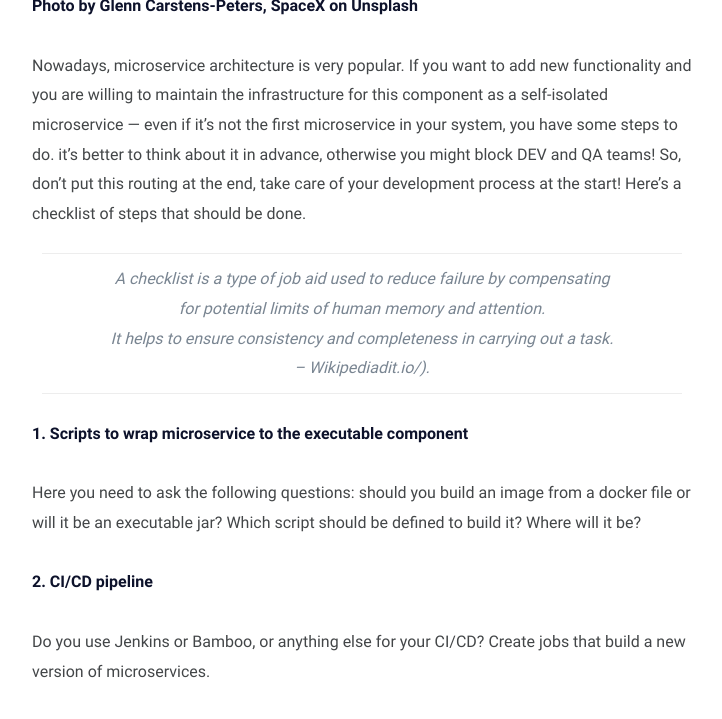
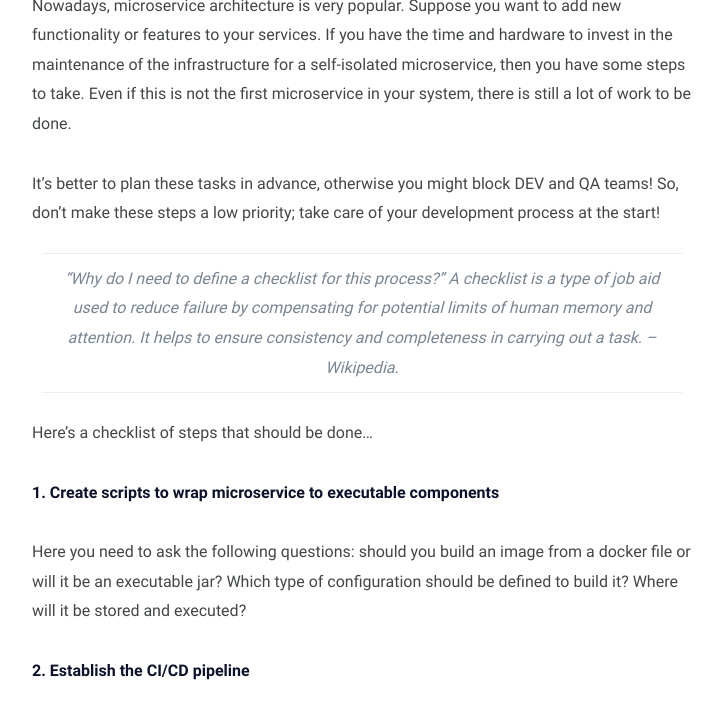
Before and after one commit to irenkamalova/irenkamalova.github.io, a Jekyll site: the page built from _posts/2020-12-03-checklist-to-launch-new-microservice.md, in a window 1280 px wide and 1400 px high, scrolled down 488 px, cut to the strip 264-985 px from the top of the window. Shown: the whole strip, without its empty margins (278-1000 px from the left). Built offline with Jekyll 4.4.1, drawn with Linux system fonts in a browser that asks for light colours; some of the changed text lies outside the part shown.

Commit message:
Launch microservice - second version
Signed-off-by: irenkamalova <iren.kamalova@gmail.com>

```diff
--- a/_posts/2020-12-03-checklist-to-launch-new-microservice.md
+++ b/_posts/2020-12-03-checklist-to-launch-new-microservice.md
@@ -1,4 +1,3 @@
-
 ---
 categories: article
 ---
@@ -6,49 +5,62 @@ categories: article
 
 [**Photo by Glenn Carstens-Peters,**](https://unsplash.com/photos/RLw-UC03Gwc) [**SpaceX**](https://unsplash.com/photos/OHOU-5UVIYQ) [**on Unsplash**](https://unsplash.com/photos/RLw-UC03Gwc)
 
-Nowadays, microservice architecture is very popular. If you want to add new functionality and you are willing to maintain the infrastructure for this component as a self-isolated microservice — even if it’s not the first microservice in your system, you have some steps to do. it’s better to think about it in advance, otherwise you might block DEV and QA teams! So, don’t put this routing at the end, take care of your development process at the start! Here’s a checklist of steps that should be done.
+Nowadays, microservice architecture is very popular. Suppose you want to add new functionality or features to your services. If you have the time and hardware to invest in the maintenance of the infrastructure for a self-isolated microservice, then you have some steps to take. Even if this is not the first microservice in your system, there is still a lot of work to be done.
 
-> A checklist is a type of job aid used to reduce failure by compensating
-  for potential limits of human memory and attention.
-  It helps to ensure consistency and completeness in carrying out a task.
-> -- <cite>Wikipedia</cite>dit.io/).
+It’s better to plan these tasks in advance, otherwise you might block DEV and QA teams! So, don’t make these steps a low priority; take care of your development process at the start!
 
-**1. Scripts to wrap microservice to the executable component**
+> “Why do I need to define a checklist for this process?”
+> A checklist is a type of job aid used to reduce failure by compensating for potential limits of human memory and attention. It helps to ensure consistency and completeness in carrying out a task.
+> -- <cite>Wikipedia</cite>.
 
-Here  you need to ask the following questions: should you build an image from a docker file or will it be an executable jar? Which script should be defined to build it? Where will it be?
+Here’s a checklist of steps that should be done…
 
-**2. CI/CD pipeline**
+**1. Create scripts to wrap microservice to executable components**
 
-Do you use Jenkins or Bamboo, or anything else for your CI/CD? Create jobs that build a new version of microservices.
+Here you need to ask the following questions: should you build an image from a docker file or will it be an executable jar? Which type of configuration should be defined to build it? Where will it be stored and executed?
 
-**3. Create jobs that run tests**
+**2. Establish the CI/CD pipeline**
+
+Do you use Jenkins, Bamboo or something else for your CI/CD? Define jobs that build a new version of existing microservices and re-deploy them.
+
+**3. Set up jobs that run tests**
 
 ![Image for post](https://miro.medium.com/max/898/1*VkyECAfcc9olrvesbqlA2w.png)
 
 Green tests!
 
-There should be one job for unit tests and the one for integration tests. The one for unit tests should be built on every pull request to prevent from merging untested code. The one for integration tests should run every night and check only one “develop” branch. That’s advice for saving resources in your CI/CD environment.
+There should be one job for unit tests and the one for integration tests. The job for unit tests should be executed upon every pull request, to prevent from merging untested code. The job for integration tests should run every night. Each integration test should check only one “develop” branch; do not make the error of overloading your system by running checks on multiple branches! This advice will save valuable resources in your CI/CD environment.
 
-**4. Properly define resources for your integration tests**
+**4.  Properly define resources for your integration tests**
 
 
 ![Image for post](https://miro.medium.com/max/1250/0*U5g-d01rjnWemnS-)
 
 [**Photo by Zoe Schaeffer on Unsplash**](https://unsplash.com/photos/H0iAXFekiWo)
 
+
 You have three possibilities for these tests:
 
--   Service connects to UAT environment
+-   Service connects to ‘user acceptance testing’ (UAT) environment.
 
-In this case, you should define access from CI/CD environment to UAT. Also, you should be able to support requirable services on UAT for the whole time. (constantly) If you don’t have a prod environment, that case probably is not for you.
+
+In this case you should define access from CI/CD environment to UAT. Also, you should be able to support required services on UAT consistently throughout the testing cycle. In the case that you don’t have a production (PROD) environment, this option is probably not for you.
 
 -   Service connects to containers in the CI/CD environment.
 
-For example, every job on the start of launching requirable services from docker files in containers. Your service has access to them on even the local host.
 
--   Service use test framework docker container.
+In this case, the application is launched from "DockerContainer". Your service has access to these containers on the local host.
 
-Probably, the most comfortable way for development: integration tests can be easily maintained in a  _dev_ environment. But you need 1) a possibility from your CI/CD environment for downloading your test’s docker images; 2) they shouldn’t interfere with the existing CI/CD environment.
+-   Service uses test framework docker container.
+
+
+This is probably the most comfortable method for development. Integration tests can be easily maintained in a development (DEV)  environment.
+
+However, you need:
+
+1.  Possibility for your CI/CD environment to download your test’s docker images.
+
+2.  Test containers shouldn’t interfere with the existing CI/CD environment.
 
 **5. Link your repository to the CI/CD environment**
 
@@ -61,22 +73,25 @@ This step shouldn’t be missed. Set rules which allow you to merge safely into
 
 **6. Provide automated deployment to your environment**
 
-This step is important. Let your developers only merge new code and see results in the  _dev_ environment without any other manipulations!
+Create the continuous deployment of new code by running configuration management or infrastructure as a code (IaC). In an ideal scenario, developers would focus solely on creating new code and thereafter be able to merge and test it, without any redundant actions.
 
-**7. Create jobs which deploy service to different environments**
+**7. Create jobs which deploy services to different environments**
 
--   The one for the UAT environment
--   The one for the PROD environment
--   For the ideal case — the one for the DEV environment…
--   For the perfect case — the one for the PRE-PROD/STAGE environment!
+-   A job for UAT environment
+-   A job for PROD environment
+-   In an ideal scenario  —  a job for DEV environment…
+-   In a perfect scenario  —  a job for PRE-PROD/STAGE environment!
 
-**8. Scalability of service**
+**8. Scalability of services**
 
-Once you deployed your microservice, think about how you’re going to support a high rate of the  [RPS](https://en.wikipedia.org/wiki/Queries_per_second#:~:text=Queries%20per%20second%20(QPS)%20is,requests%20per%20second%20(RPS).)  level and load balancing? Should there be several services or should there be a property to execute several threads? How does it affect resources in your system? Do you have enough CPU and memory? Put notes about how much this service is consuming for now.
+Once you deployed your microservice, think about how you’re going to support a high rate of the  [RPS](https://en.wikipedia.org/wiki/Queries_per_second#:~:text=Queries%20per%20second%20(QPS)%20is,requests%20per%20second%20(RPS).)  level and load balancing? Should there be several services? Should the service have the property of being able to execute several threads? How does scaling affect resources in your system? Do you have enough CPU and memory? Record notes about how much this service is consuming currently and as it scales.
 
 **9. Authorization and authentication (optional)**
 
-If you don’t have any new restrictions on your component you can skip this step. Otherwise, you should answer several questions and prepare all work that needs to be done. Should your application have certs keys? Should it provide a login and password for accessing external services? Should it store ssh-keys inside?
+If you don’t have any access restrictions on your component you can skip this step.
+
+Otherwise, you should consider several questions and prepare all work that needs to be done in order to secure the micro-service. Should your application have certification keys? Should it provide a login and password for accessing external services? Should it store ssh-keys inside?
+
 
 **10. Secrets (optional)**
 
@@ -86,8 +101,7 @@ If you don’t have any new restrictions on your component you can skip this ste
 
 If you have some sensitive information in your application like passwords, tokens, OAuth, and ssh-keys — don’t forget to create or update secrets for it.
 
-Microservices architecture should be supported by a lot of tasks on infrastructure management, but you need to consider using this architecture if you don’t. Check here  [why](https://oleg-stadnichenko.medium.com/why-should-you-use-microservices-49187839142d)! We always want to skip some routine tasks like linking SVN with CI/CD, but this job is something that should be done at the start of working with a project. The good todo-list helps you simpler schedule all work to be done instead of postponing these tasks to the last moment! Be calm, be insured, drink coffee, and make your environment great again!
-
+Microservices architecture should be supported by a lot of tasks on infrastructure management, but you need to consider using this architecture if you don’t. Check here  [why](https://oleg-stadnichenko.medium.com/why-should-you-use-microservices-49187839142d)! We always want to skip some routine tasks like linking SVN with CI/CD, but this job is something that should be done  at the beginning of a project. A to-do list like this will help you schedule all work to be done, instead of postponing these tasks to the last moment! Be calm, be reassured, drink coffee, and make your environment great again!
 
 ![Image for post](https://miro.medium.com/max/1250/0*UtI-VS2ZBBlKNdBE)
 
```
